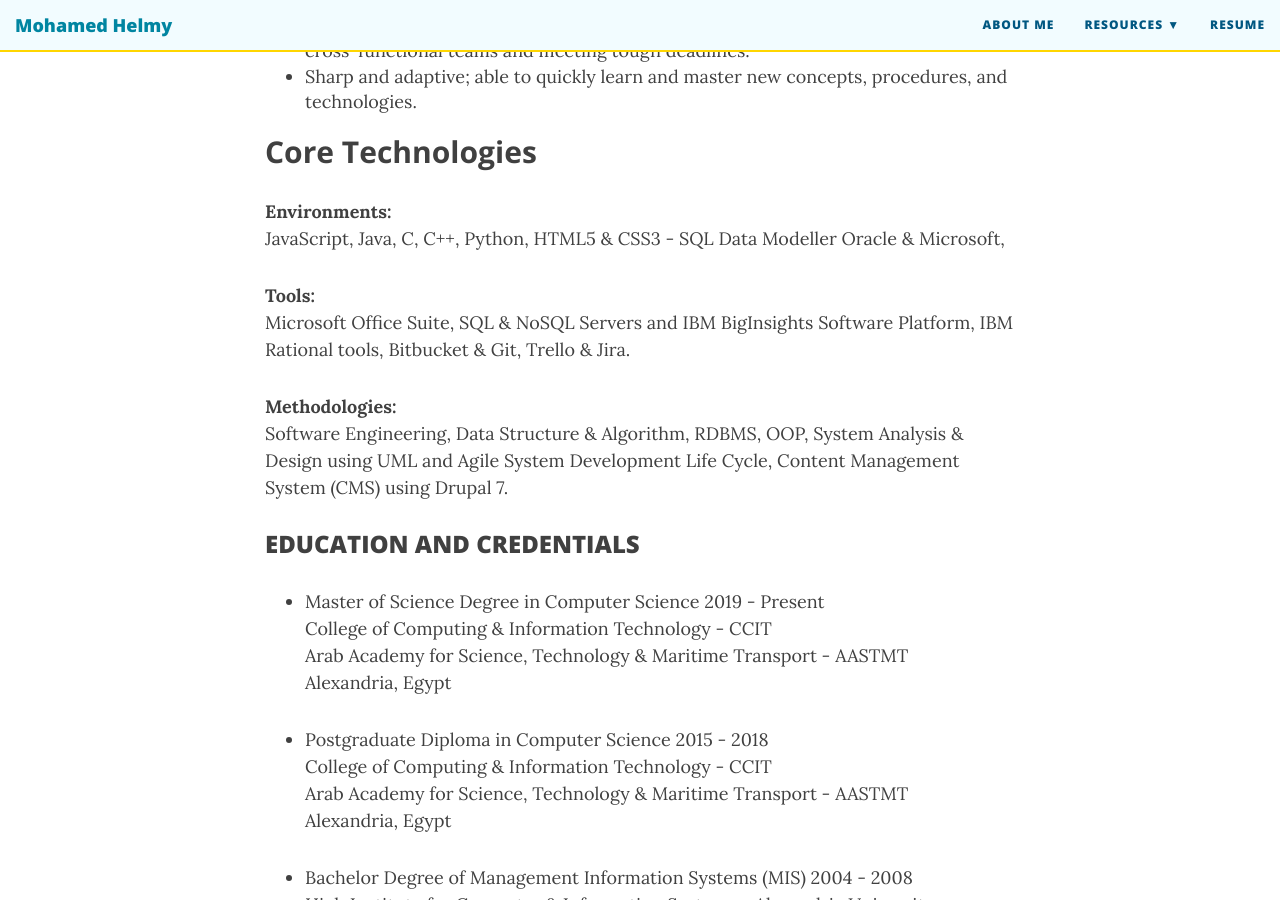
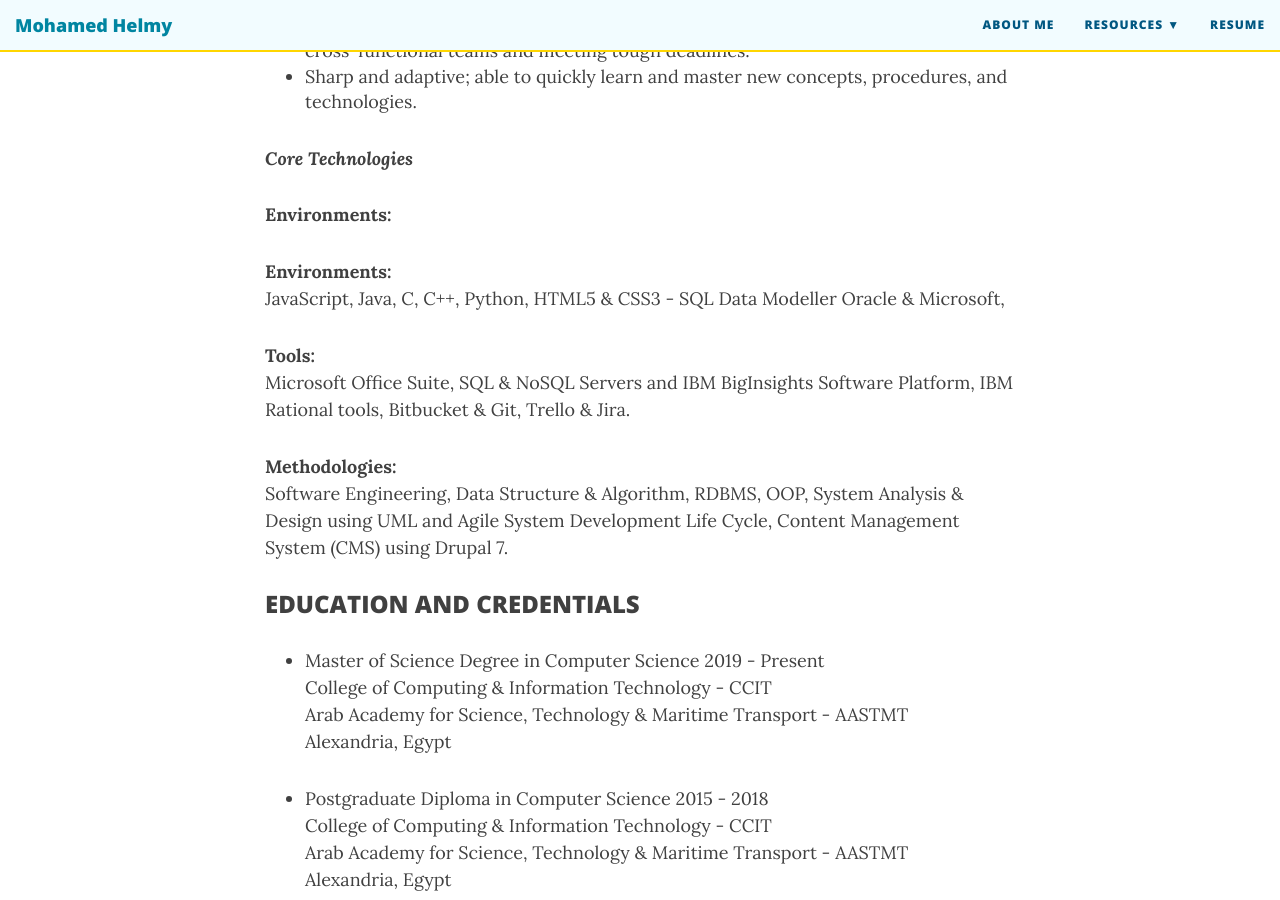
Before and after one commit to M-Helmy/m-helmy.github.io, a Jekyll site: the page built from resume.md, in a window 1280 px wide and 900 px high, scrolled down 604 px. Built offline with Jekyll 4.4.1, drawn with Linux system fonts in a browser that asks for light colours; nearby versions of some CDN libraries.

Commit message:
Update resume.md

```diff
--- a/resume.md
+++ b/resume.md
@@ -14,8 +14,8 @@ Technically sophisticated professional offering hands-on experience in Software
 - Accomplished communicator skilled in building and strengthening relationships with cross-functional teams and meeting tough deadlines.
 - Sharp and adaptive; able to quickly learn and master new concepts, procedures, and technologies.
 
-**Core Technologies**<br/>
--------------------
+***Core Technologies***<br/>
+<dt>Environments:</dt>
 **Environments:**<br/>
 JavaScript, Java, C, C++, Python, HTML5 & CSS3 - SQL Data Modeller Oracle & Microsoft,
 
```
